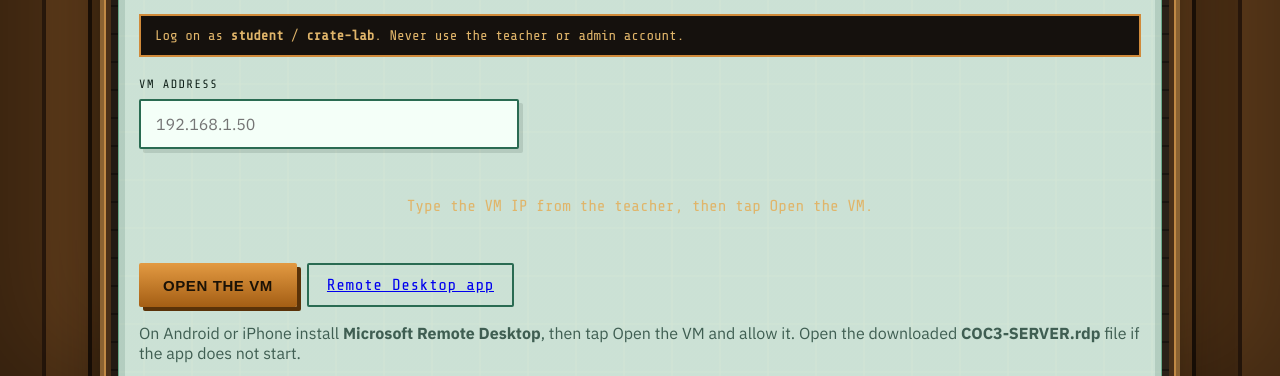
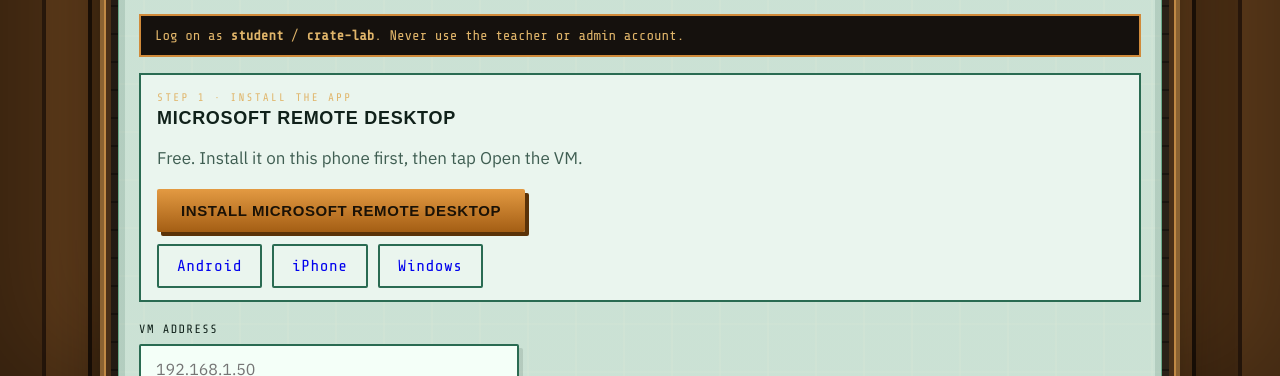
Before and after one commit to kaizire/crate-circuit, a plain HTML site: page coc3.html in a window 1280 px wide. Shown: the part 417-793 px from the top of the page. Drawn offline with nearby package versions, Linux system fonts and the light colour scheme; no server answers; a web font is replaced by a local one.

Commit message:
Add Microsoft Remote Desktop install buttons for students.

```diff
--- a/coc3.html
+++ b/coc3.html
@@ -8,7 +8,7 @@
   <link rel="preconnect" href="https://fonts.googleapis.com">
   <link rel="preconnect" href="https://fonts.gstatic.com" crossorigin>
   <link rel="stylesheet" href="https://fonts.googleapis.com/css2?family=IBM+Plex+Sans:ital,wght@0,400;0,600;0,700;1,400&family=Share+Tech+Mono&family=Tektur:wght@500;600;700;800&display=swap">
-  <link rel="stylesheet" href="styles.css?v=13">
+  <link rel="stylesheet" href="styles.css?v=14">
 </head>
 <body>
   <div class="shop-floor" aria-hidden="true"></div>
@@ -37,6 +37,19 @@
         <h2>Open the VM<br>as a student.</h2>
         <p class="lede">You do not need a teacher account or the staff password. This opens Remote Desktop into the Windows VM. VMware Workstation stays on the school PC.</p>
         <p class="warn-banner">Log on as <strong id="student-user">student</strong> / <strong id="student-pass">crate-lab</strong>. Never use the teacher or admin account.</p>
+        <article class="lab-card rd-get">
+          <p class="kicker ink">Step 1 · Install the app</p>
+          <h3 class="dash-title">Microsoft Remote Desktop</h3>
+          <p class="lede">Free. Install it on this phone first, then tap Open the VM.</p>
+          <div class="row start-actions">
+            <a class="primary" id="rd-store" href="https://aka.ms/rdandroid" target="_blank" rel="noopener">Install Microsoft Remote Desktop</a>
+          </div>
+          <div class="row start-actions">
+            <a class="ghost" id="rd-android" href="https://play.google.com/store/apps/details?id=com.microsoft.rdc.androidx" target="_blank" rel="noopener">Android</a>
+            <a class="ghost" id="rd-ios" href="https://apps.apple.com/app/microsoft-remote-desktop/id714464092" target="_blank" rel="noopener">iPhone</a>
+            <a class="ghost" id="rd-windows" href="https://apps.microsoft.com/detail/9wzdncrfj3ps" target="_blank" rel="noopener">Windows</a>
+          </div>
+        </article>
         <label for="vm-address">VM address</label>
         <input id="vm-address" type="text" maxlength="80" placeholder="192.168.1.50" inputmode="decimal" autocomplete="off">
         <p class="vm-wait" id="vm-wait">Join school Wi‑Fi, type the VM address if it is empty, then tap Open the VM.</p>
@@ -44,12 +57,12 @@
           <button class="primary" id="open-vm" type="button">Open the VM</button>
           <a class="ghost" id="open-rdp" href="#">Remote Desktop app</a>
         </div>
-        <p class="muted-note">On Android or iPhone install <strong>Microsoft Remote Desktop</strong>, then tap Open the VM and allow it. Open the downloaded <strong>COC3-SERVER.rdp</strong> file if the app does not start.</p>
+        <p class="muted-note">After the app is installed, tap <strong>Open the VM</strong> and allow Remote Desktop. If needed, open the downloaded <strong>COC3-SERVER.rdp</strong> file.</p>
         <article class="lab-card">
           <p class="kicker ink">Students only</p>
           <h3 class="dash-title">How you enter</h3>
           <ol class="lab-steps">
-            <li>Join school Wi‑Fi. Install <strong>Microsoft Remote Desktop</strong> from the Play Store or App Store.</li>
+            <li>Join school Wi‑Fi. Tap <strong>Install Microsoft Remote Desktop</strong> above (Android, iPhone, or Windows).</li>
             <li>Type the VM address (example 192.168.1.50) if it is not already filled.</li>
             <li>Tap <strong>Open the VM</strong>. Allow Remote Desktop. If needed, open the <strong>COC3-SERVER.rdp</strong> download.</li>
             <li>Username <strong>student</strong>. Password <strong>crate-lab</strong>. Not the teacher login.</li>
@@ -64,6 +77,6 @@
   </div>
   <p class="foot-link"><a href="index.html">CrateCircuit quiz</a></p>
   <script src="config.js?v=7"></script>
-  <script src="coc3.js?v=8"></script>
+  <script src="coc3.js?v=9"></script>
 </body>
 </html>
```
